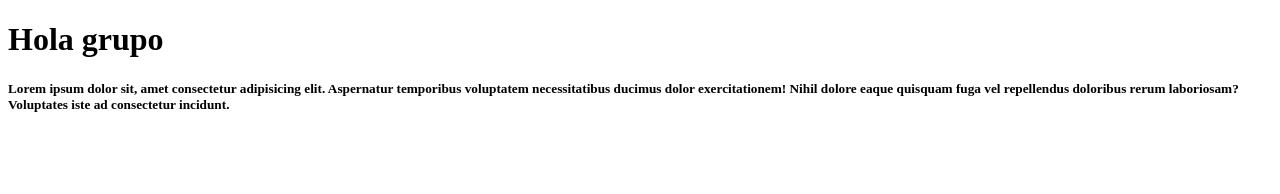
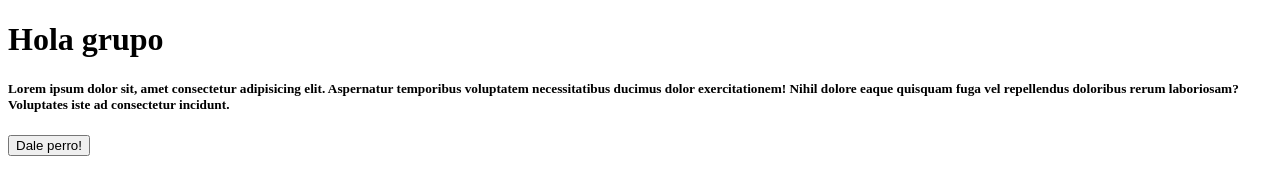
Before and after one commit to juandiaz9102/classGit, a plain HTML site: page index.html in a window 1280 px wide. Drawn offline with Linux system fonts and the light colour scheme.

Commit message:
boton agregado y con saludo en ventana emergente

```diff
--- a/ejemplo.js
+++ b/ejemplo.js
@@ -1 +1,3 @@
-var num = 2;
+function saludo(){
+    alert("Hola perritos");
+}
--- a/index.html
+++ b/index.html
@@ -5,6 +5,9 @@
     <meta http-equiv="X-UA-Compatible" content="IE=edge">
     <meta name="viewport" content="width=device-width, initial-scale=1.0">
     <title>Document</title>
+
+    <script src="ejemplo.js"></script>
+
 </head>
 <body>
 
@@ -12,6 +15,7 @@
 
     <h5>Lorem ipsum dolor sit, amet consectetur adipisicing elit. Aspernatur temporibus voluptatem necessitatibus ducimus dolor exercitationem! Nihil dolore eaque quisquam fuga vel repellendus doloribus rerum laboriosam? Voluptates iste ad consectetur incidunt.</h5>
 
+    <input type="button" onClick="saludo()" value="Dale perro!">
 
 
 </body>
```
